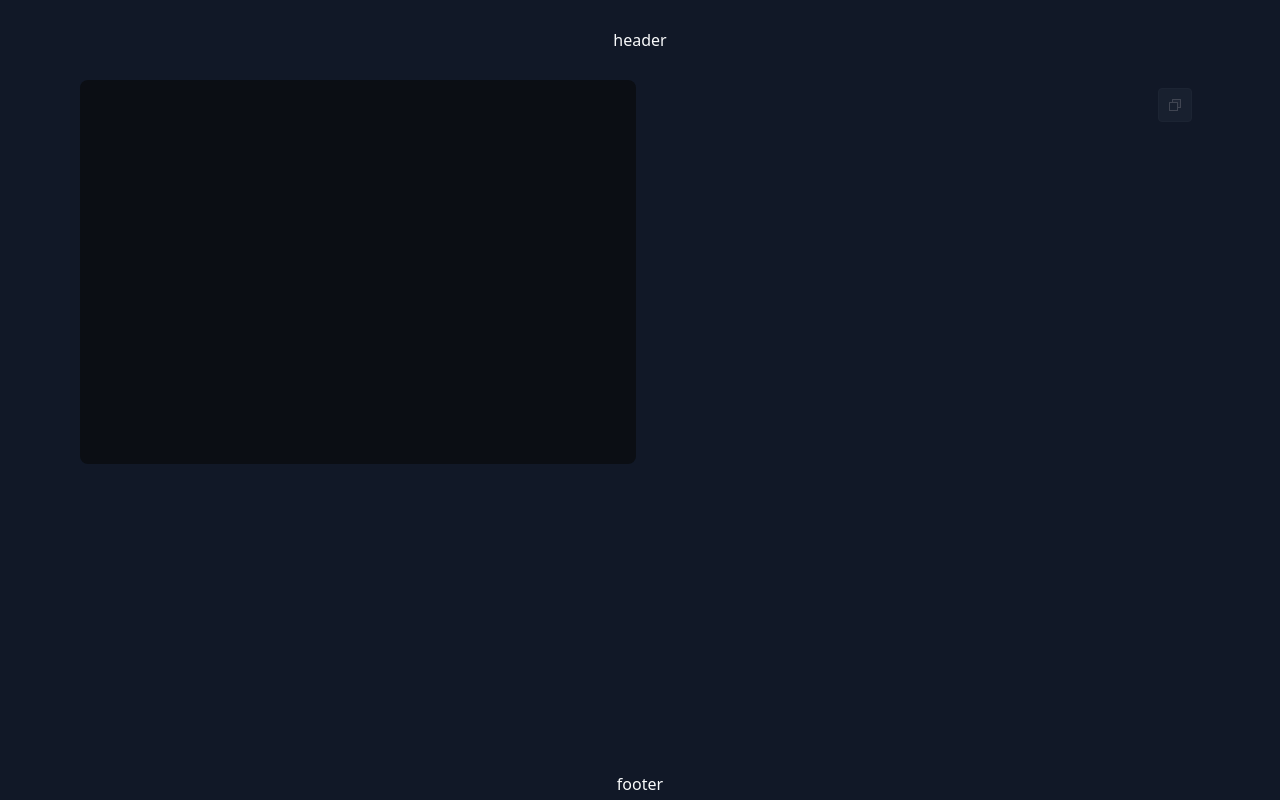
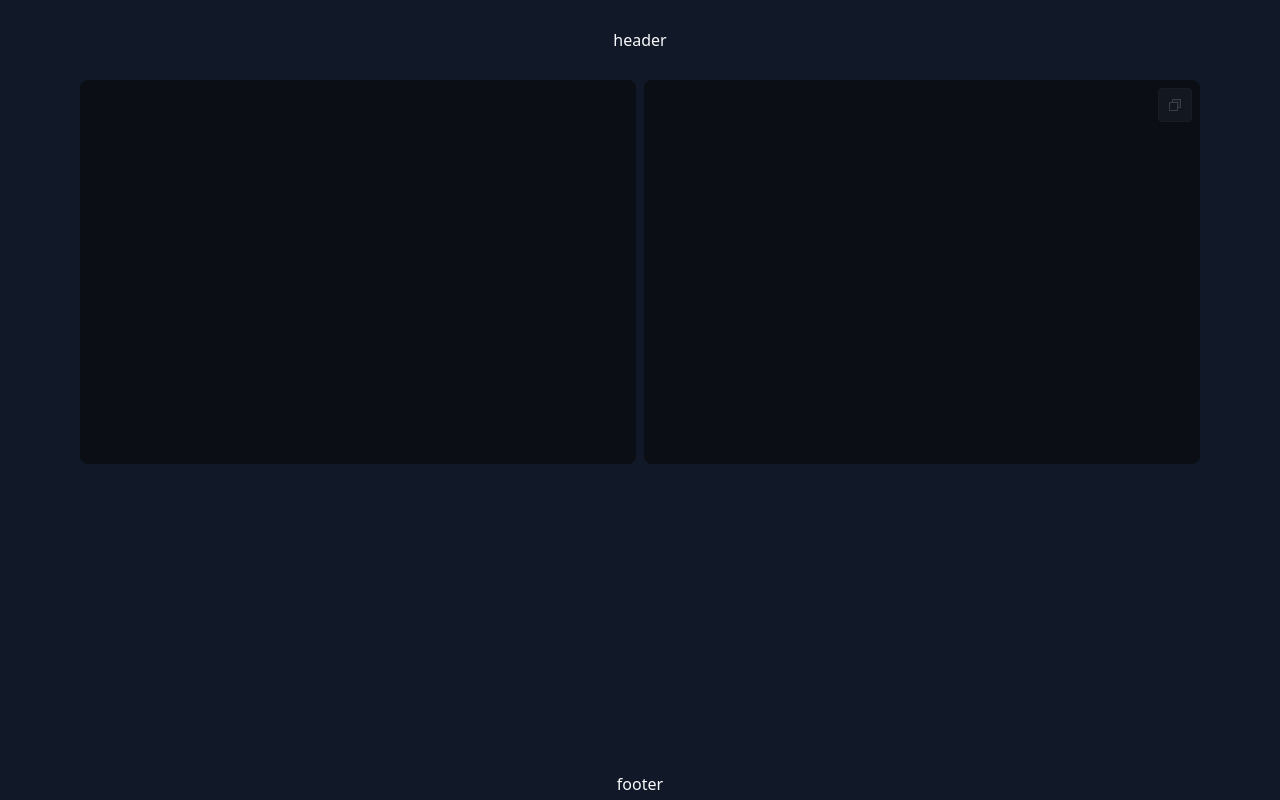
Before and after one commit to hecticme/cssunit, a Vue app: page / in a window 1280 px wide. Built offline with nearby package versions, Linux system fonts and the light colour scheme.

Commit message:
style(OutputSnippet): update container background

```diff
--- a/src/components/OutputSnippet.vue
+++ b/src/components/OutputSnippet.vue
@@ -42,7 +42,12 @@ function copyOutput () {
 </script>
 
 <template>
-  <div class="relative group">
+  <div
+    class="relative group rounded-lg overflow-hidden"
+    :style="{
+      backgroundColor: '#0b0e14',
+    }"
+  >
     <button
       aria-label="Copy converted code"
       class="absolute flex justify-center top-2 right-2 p-2 rounded bg-gray-700 hover:bg-gray-800 border border-gray-600 opacity-20 group-hover:opacity-80 transition-[background-color,opacity] duration-300"
```
